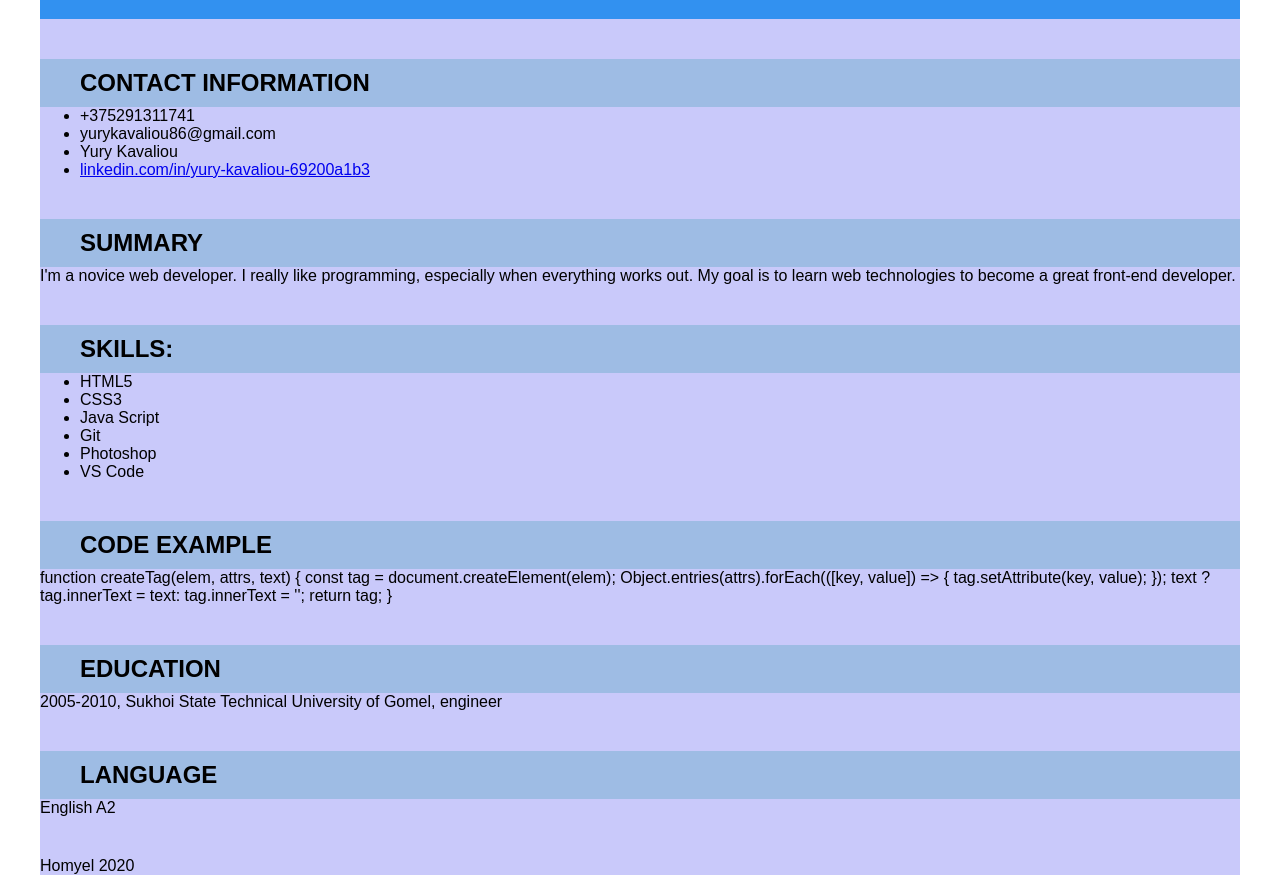
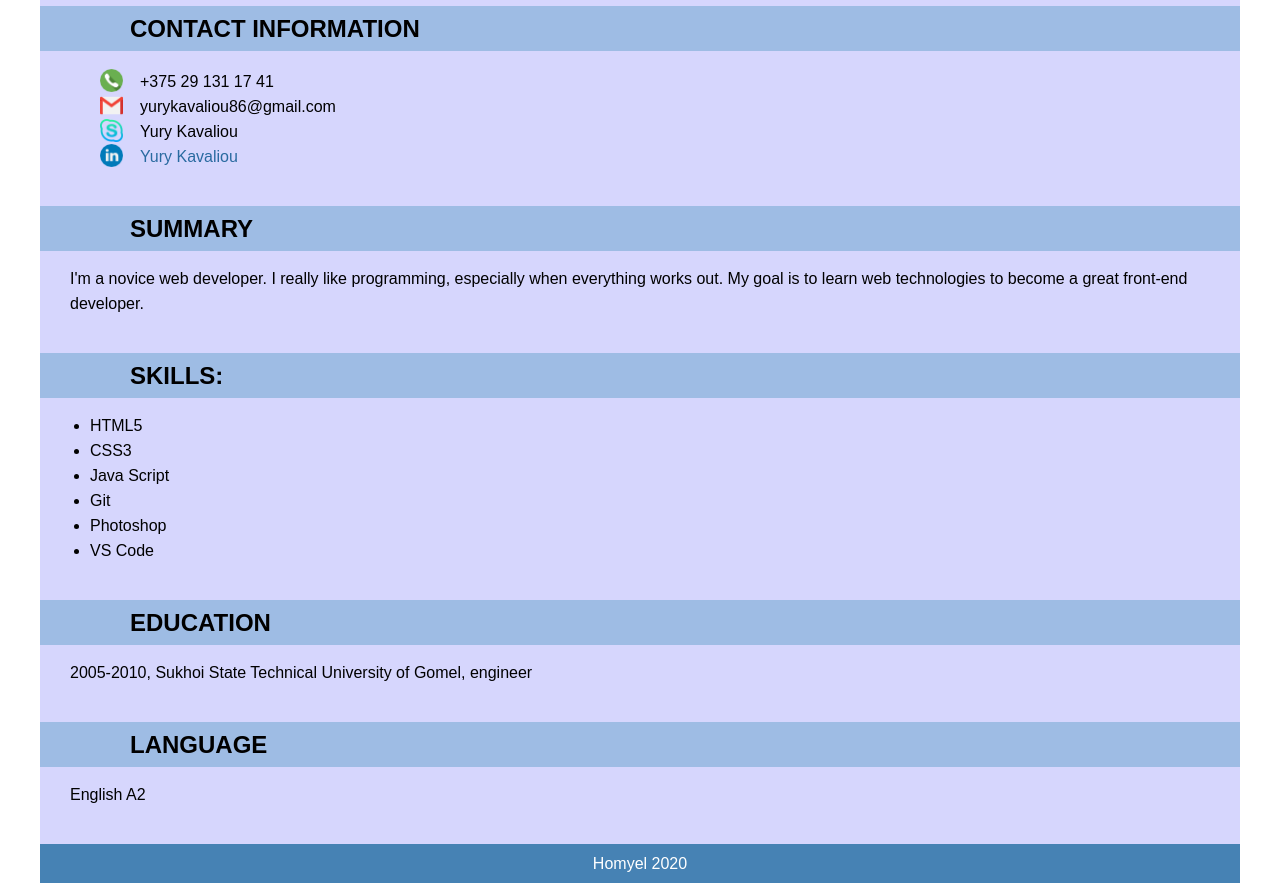
Before and after one commit to Yura33/rsschool-cv, a plain HTML site: page index.html in a window 1280 px wide. Shown: the part 201-1084 px from the top of the page. Drawn offline with Linux system fonts and the light colour scheme.

Commit message:
feat: finish task

```diff
--- a/index.html
+++ b/index.html
@@ -9,28 +9,28 @@
 <body>
     <div class="wrapper">
         <header class="header">
-            <img src="./myfoto.jpg" alt="foto" class="logo">
+            <img src="./images/myfoto.jpg" alt="foto" class="logo">
             <h1 class="name">Yury Kavaliou</h1>
         </header>
         <main>
             <section class="section">
                 <h2 class="title">contact information</h2>
-                <ul>
-                    <li class="phone">+375291311741</li>
+                <ul class="info">
+                    <li class="phone">+375 29 131 17 41</li>
                     <li class="email">yurykavaliou86@gmail.com</li>
                     <li class="skype">Yury Kavaliou</li>
-                    <li class="skype">
-                        <a href="https://www.linkedin.com/in/yury-kavaliou-69200a1b3">linkedin.com/in/yury-kavaliou-69200a1b3</a>
+                    <li class="linkedIn">
+                        <a href="https://www.linkedin.com/in/yury-kavaliou-69200a1b3">Yury Kavaliou</a>
                     </li>
                 </ul>
             </section>
             <section class="section">
                 <h2 class="title">summary</h2>
-                <p>I'm a novice web developer. I really like programming, especially when everything works out. My goal is to learn web technologies to become a great front-end developer.</p>
+                <p class="text">I'm a novice web developer. I really like programming, especially when everything works out. My goal is to learn web technologies to become a great front-end developer.</p>
             </section>
             <section class="section">
                 <h2 class="title">skills:</h2>
-                <ul>
+                <ul class="skills">
                     <li>HTML5</li>
                     <li>CSS3</li>
                     <li>Java Script</li>
@@ -40,30 +40,16 @@
                 </ul>
             </section>
             <section class="section">
-                <h2 class="title">code example</h2>
-                <code>
-                    function createTag(elem, attrs, text) {
-                        const tag = document.createElement(elem);
-                        Object.entries(attrs).forEach(([key, value]) => {
-                            tag.setAttribute(key, value);
-                        });
-                        text ? tag.innerText = text: tag.innerText = '';
-
-                        return tag;
-                    }
-                </code>
-            </section>
-            <section class="section">
                 <h2 class="title">education</h2>
-                <p>2005-2010, Sukhoi State Technical University of Gomel, engineer</p>
+                <p class="text">2005-2010, Sukhoi State Technical University of Gomel, engineer</p>
             </section>
             <section class="section">
                 <h2 class="title">language</h2>
-                <p>English A2</p>
+                <p class="text">English A2</p>
             </section>
         </main>
         <footer class="footer">
-            <p>Homyel 2020</p>
+            <p class="portfolio">Homyel 2020</p>
         </footer>
     </div>
 </body>
--- a/style.css
+++ b/style.css
@@ -2,16 +2,14 @@
     margin: 0;
     box-sizing: border-box;
     font-family: sans-serif;
+    line-height: 25px;
+
 }
-
-/* body {
-    background: rgb(206, 206, 206);
-} */
 
 .wrapper {
     max-width: 1200px;
     margin: 0 auto;
-    background-color: rgb(201, 201, 250);
+    background-color: rgb(214, 214, 253);
 }
 
 .header {
@@ -19,7 +17,7 @@
     justify-content: space-around;
     align-items: center;
     background-color: rgb(50, 145, 240);
-    padding: 35px;
+    padding: 10px;
 }
 
 .logo {
@@ -31,14 +29,93 @@
 .name {
     font-size: 40px;
     color: rgb(255, 255, 255);
+    line-height: 40px;
 }
 
 .section {
-    margin: 40px 0;
+    margin-top: 37px;
 }
 
 .title {
-    padding: 10px 40px;
+    padding-top: 10px;
+    padding-bottom: 10px;
+    padding-left: 7.5%;
     background-color: rgb(158, 188, 228);
     text-transform: uppercase;
 }
+
+.info {
+    padding-top: 18px;
+    padding-left: 5%;
+}
+
+.info li {
+    padding-left: 40px;
+    background-size: 23px;
+    list-style: none;
+}
+
+.phone {
+    background: url(./images/phone.png) no-repeat;
+}
+
+.email {
+    background: url(./images/gmail.png) no-repeat;
+}
+
+.skype {
+    background: url(./images/skype.png) no-repeat;
+}
+
+.linkedIn {
+    background: url(./images/linkedin.png) no-repeat;
+    text-decoration: none;
+}
+
+a {
+    text-decoration: none;
+    color: rgb(41, 106, 160);
+}
+
+a:hover {
+    color: rgba(41, 106, 160, 0.7);
+}
+
+.text {
+    padding: 0 30px;
+    margin-top: 15px;
+}
+
+.skills {
+    line-height: 23px;
+    margin-left: 0.83%;
+    margin-top: 15px;
+}
+
+.footer {
+    display: flex;
+    height: 39px;
+    background-color: rgb(70, 130, 180);
+    justify-content: center;
+    align-items: center;
+    margin-top: 37px;
+}
+
+.portfolio {
+    color: rgb(255, 255, 255);
+}
+
+@media (max-width: 480px) {
+    .logo {
+        width: 32vw;
+        height: 32vw;
+    }
+
+    .name {
+        font-size: 5.5vh;
+    }
+
+    .title {
+        font-size: 3.8vh;
+    }
+}
```
Also changed, not shown: images/gmail.png (added), images/linkedin.png (added), images/myfoto.jpg (renamed from myfoto.jpg), images/phone.png (added), images/skype.png (added).
